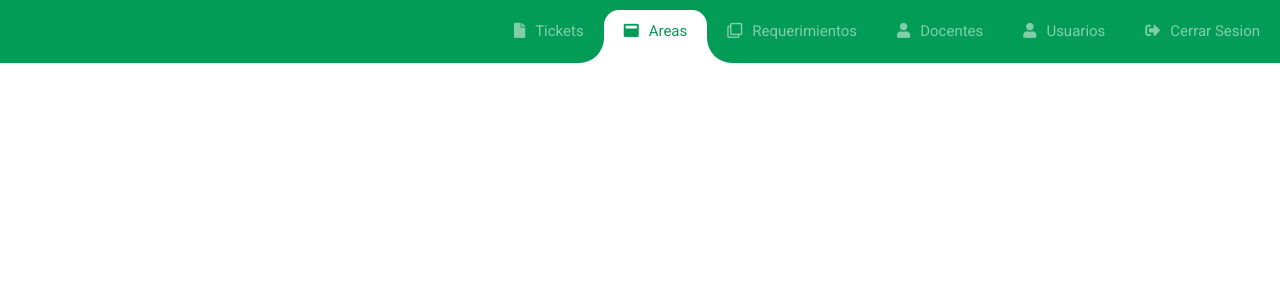
After one commit to DevilTrigger2/Cosas_que_tu-_no_entiendes, a PHP site: page /Admin/nav/index.html in a window 1280 px wide. The commit adds this page. Shown: the top 300 px of the page. Run offline with PHP 8.4, Linux system fonts and the light colour scheme; some libraries are stand-ins or nearby versions.

Commit message:
Add files via upload

```diff
--- /dev/null
+++ b/Admin/nav/index.html
@@ -0,0 +1,65 @@
+<?php
+   session_start();
+   if(@!$_SESSION['Email_User']){
+      header("location:../index.php");
+   }
+   $Nombre_Usuario = $_SESSION['Nombre_User'];
+   $Status_Usuario = $_SESSION['Status_User'];
+
+if ($Status_Usuario == 'Admin') {
+?>
+
+<!DOCTYPE html>
+<html lang="en" >
+<head>
+  <meta charset="UTF-8">
+  <title>Nav</title>
+  <meta charset="UTF-8">
+<meta name="viewport" content="width=device-width, user-scalable=no, initial-scale=1.0, maximum-scale=1.0, minimum-scale=1.0"><link rel='stylesheet' href='https://stackpath.bootstrapcdn.com/bootstrap/4.3.1/css/bootstrap.min.css'>
+<link rel='stylesheet' href='https://cdnjs.cloudflare.com/ajax/libs/font-awesome/5.10.2/css/all.css'><link rel="stylesheet" href="./style.css">
+
+</head>
+<body>
+
+<nav class="navbar navbar-expand-lg navbar-mainbg">
+        <a class="navbar-brand navbar-logo" href="#"> <?php echo $Nombre_Usuario ?></a>
+        <button class="navbar-toggler" type="button" data-toggle="collapse" data-target="#navbarSupportedContent" aria-controls="navbarSupportedContent" aria-expanded="false" aria-label="Toggle navigation">
+        <i class="fas fa-bars text-white"></i>
+        </button>
+        <div class="collapse navbar-collapse" id="navbarSupportedContent">
+            <ul class="navbar-nav ml-auto">
+                <div class="hori-selector"><div class="left"></div><div class="right"></div></div>
+                <li class="nav-item">
+                    <a class="nav-link" href="javascript:void(0);"><i class="fa fa-file"></i>Tickets</a>
+                </li>
+                <li class="nav-item active">
+                    <a class="nav-link" href="javascript:void(0);"><i class="fa fa-window-maximize"></i>Areas</a>
+                </li>
+                <li class="nav-item">
+                    <a class="nav-link" href="javascript:void(0);"><i class="far fa-clone"></i>Requerimientos</a>
+                </li>
+                <li class="nav-item">
+                    <a class="nav-link" href="javascript:void(0);"><i class="fa fa-user"></i>Docentes</a>
+                </li>
+                <li class="nav-item">
+                    <a class="nav-link" href="javascript:void(0);"><i class="fa fa-user"></i>Usuarios</a>
+                </li>
+                <li class="nav-item">
+                    <a class="nav-link" href="javascript:void(0);"><i class="fas fa-sign-out-alt"></i>Cerrar Sesion</a>
+                </li>
+            </ul>
+        </div>
+    </nav>
+
+  <script src='https://code.jquery.com/jquery-3.4.1.min.js'></script>
+<script src='https://stackpath.bootstrapcdn.com/bootstrap/4.3.1/js/bootstrap.min.js'></script><script  src="./script.js"></script>
+
+</body>
+</html>
+
+<?php
+}
+else{
+   header("location:../Docente/PaginaDocente.php");
+}
+?>
--- /dev/null
+++ b/Admin/nav/script.js
@@ -0,0 +1,39 @@
+
+function test(){
+  var tabsNewAnim = $('#navbarSupportedContent');
+  var selectorNewAnim = $('#navbarSupportedContent').find('li').length;
+  var activeItemNewAnim = tabsNewAnim.find('.active');
+  var activeWidthNewAnimHeight = activeItemNewAnim.innerHeight();
+  var activeWidthNewAnimWidth = activeItemNewAnim.innerWidth();
+  var itemPosNewAnimTop = activeItemNewAnim.position();
+  var itemPosNewAnimLeft = activeItemNewAnim.position();
+  $(".hori-selector").css({
+    "top":itemPosNewAnimTop.top + "px",
+    "left":itemPosNewAnimLeft.left + "px",
+    "height": activeWidthNewAnimHeight + "px",
+    "width": activeWidthNewAnimWidth + "px"
+  });
+  $("#navbarSupportedContent").on("click","li",function(e){
+    $('#navbarSupportedContent ul li').removeClass("active");
+    $(this).addClass('active');
+    var activeWidthNewAnimHeight = $(this).innerHeight();
+    var activeWidthNewAnimWidth = $(this).innerWidth();
+    var itemPosNewAnimTop = $(this).position();
+    var itemPosNewAnimLeft = $(this).position();
+    $(".hori-selector").css({
+      "top":itemPosNewAnimTop.top + "px",
+      "left":itemPosNewAnimLeft.left + "px",
+      "height": activeWidthNewAnimHeight + "px",
+      "width": activeWidthNewAnimWidth + "px"
+    });
+  });
+}
+$(document).ready(function(){
+  setTimeout(function(){ test(); });
+});
+$(window).on('resize', function(){
+  setTimeout(function(){ test(); }, 500);
+});
+$(".navbar-toggler").click(function(){
+  setTimeout(function(){ test(); });
+});
--- /dev/null
+++ b/Admin/nav/style.css
@@ -0,0 +1,146 @@
+@import url('https://fonts.googleapis.com/css?family=Roboto');
+
+body{
+	font-family: 'Roboto', sans-serif;
+}
+* {
+	margin: 0;
+	padding: 0;
+}
+i {
+	margin-right: 10px;
+}
+
+.navbar-logo{
+	padding: 15px;
+	color: #fff;
+}
+.navbar-mainbg{
+	background-color: #039C56;
+	padding: 0px;
+}
+#navbarSupportedContent{
+	overflow: hidden;
+	position: relative;
+}
+#navbarSupportedContent ul{
+	padding: 0px;
+	margin: 0px;
+}
+#navbarSupportedContent ul li a i{
+	margin-right: 10px;
+}
+#navbarSupportedContent li {
+	list-style-type: none;
+	float: left;
+}
+#navbarSupportedContent ul li a{
+	color: rgba(255,255,255,0.5);
+    text-decoration: none;
+    font-size: 15px;
+    display: block;
+    padding: 20px 20px;
+    transition-duration:0.6s;
+	transition-timing-function: cubic-bezier(0.68, -0.55, 0.265, 1.55);
+    position: relative;
+}
+#navbarSupportedContent>ul>li.active>a{
+	color: #039C56;
+	background-color: transparent;
+	transition: all 0.7s;
+}
+#navbarSupportedContent a:not(:only-child):after {
+	content: "\f105";
+	position: absolute;
+	right: 20px;
+	top: 10px;
+	font-size: 14px;
+	font-family: "Font Awesome 5 Free";
+	display: inline-block;
+	padding-right: 3px;
+	vertical-align: middle;
+	font-weight: 900;
+	transition: 0.5s;
+}
+#navbarSupportedContent .active>a:not(:only-child):after {
+	transform: rotate(90deg);
+}
+.hori-selector{
+	display:inline-block;
+	position:absolute;
+	height: 100%;
+	top: 0px;
+	left: 0px;
+	transition-duration:0.6s;
+	transition-timing-function: cubic-bezier(0.68, -0.55, 0.265, 1.55);
+	background-color: #fff;
+	border-top-left-radius: 15px;
+	border-top-right-radius: 15px;
+	margin-top: 10px;
+}
+.hori-selector .right,
+.hori-selector .left{
+	position: absolute;
+	width: 25px;
+	height: 25px;
+	background-color: #fff;
+	bottom: 10px;
+}
+.hori-selector .right{
+	right: -25px;
+}
+.hori-selector .left{
+	left: -25px;
+}
+.hori-selector .right:before,
+.hori-selector .left:before{
+	content: '';
+    position: absolute;
+    width: 50px;
+    height: 50px;
+    border-radius: 50%;
+    background-color: #039C56;
+}
+.hori-selector .right:before{
+	bottom: 0;
+    right: -25px;
+}
+.hori-selector .left:before{
+	bottom: 0;
+    left: -25px;
+}
+
+
+
+
+@media (max-width: 991px){
+	#navbarSupportedContent ul li a{
+		padding: 12px 30px;
+	}
+	.hori-selector{
+		margin-top: 0px;
+		margin-left: 10px;
+		border-radius: 0;
+		border-top-left-radius: 25px;
+		border-bottom-left-radius: 25px;
+	}
+	.hori-selector .left,
+	.hori-selector .right{
+		right: 10px;
+	}
+	.hori-selector .left{
+		top: -25px;
+		left: auto;
+	}
+	.hori-selector .right{
+		bottom: -25px;
+	}
+	.hori-selector .left:before{
+		left: -25px;
+		top: -25px;
+	}
+	.hori-selector .right:before{
+		bottom: -25px;
+		left: -25px;
+	}
+}
```
Also changed, not shown: Admin/Registro/signup.php (+16 -4 lines), Admin/nav/logout.php (added, +9 -0 lines).
